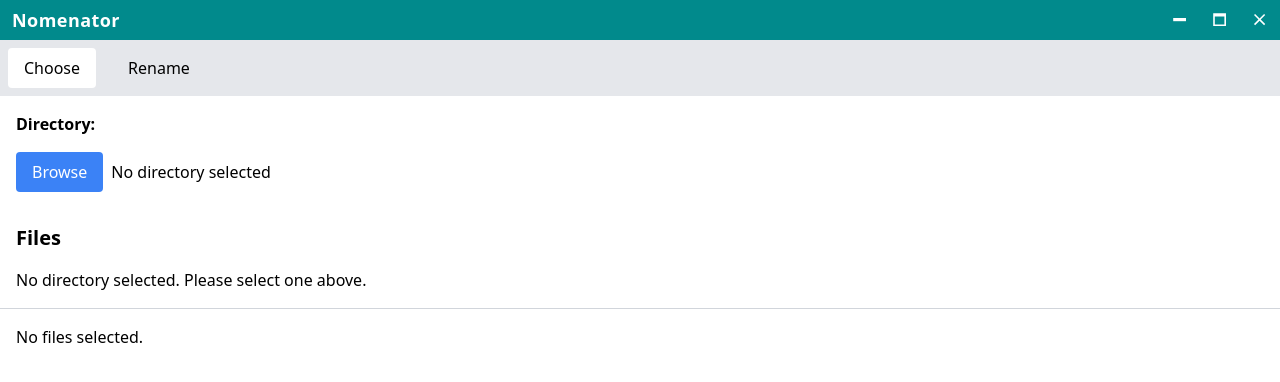
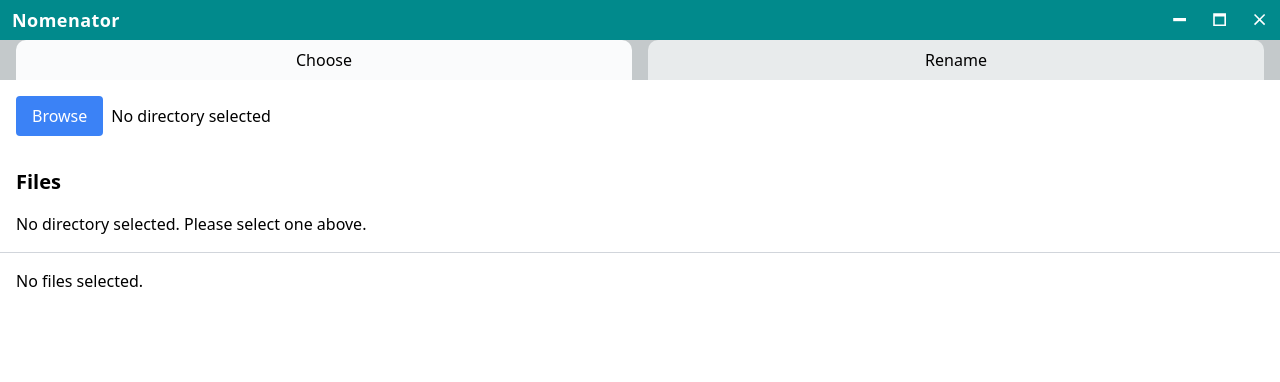
Before and after one commit to JerryLeeMelton/nomenator, a React (Vite) app: page / in a window 1280 px wide. Shown: the top 382 px of the page. Built offline with nearby package versions, Linux system fonts and the light colour scheme.

Commit message:
Main tabs styling

```diff
--- a/src/renderer/components/ChooseTab/ChooseTab.tsx
+++ b/src/renderer/components/ChooseTab/ChooseTab.tsx
@@ -40,7 +40,7 @@ export const ChooseTab: React.FC = () => {
 
   return (
     <div>
-      <h1 className="text-base font-bold mb-4">Directory:</h1>
+      {/* <h1 className="text-base font-bold mb-4">Directory:</h1> */}
       <div className="flex flex-row">
         <button
           className="px-4 py-2 mr-2 bg-blue-500 text-white rounded hover:bg-blue-600"
--- /dev/null
+++ b/src/renderer/components/MainTabs/MainTabs.css
@@ -0,0 +1,29 @@
+:root {
+  --main-tabs-border-radius: 10px;
+}
+
+.main-tabs {
+  display: flex;
+  flex-direction: row;
+  background-color: var(--gray-light);
+  width: 100%;
+  padding-left: 1rem;
+  padding-right: 1rem;
+}
+
+.main-tabs button {
+  justify-content: center;
+  align-items: center;
+  width: 100%;
+
+  background-color: var(--gray-lightest);
+
+  border-top-left-radius: var(--main-tabs-border-radius);
+  border-top-right-radius: var(--main-tabs-border-radius);
+  border-bottom-right-radius: 0;
+  border-bottom-left-radius: 0;
+}
+
+.main-tabs button.main-tabs-button-active {
+  background-color: var(--white);
+}
--- a/src/renderer/components/MainTabs/MainTabs.tsx
+++ b/src/renderer/components/MainTabs/MainTabs.tsx
@@ -2,6 +2,7 @@ import React from "react"
 import { useAppSelector } from "../../store/hooks"
 import { RootState } from "../../store/store"
 import { useAppDispatch } from "../../store/hooks"
+import "./MainTabs.css"
 
 interface MainTabsProps {
   tabs: string[]
@@ -25,12 +26,12 @@ export const MainTabs: React.FC<MainTabsProps> = ({
   }
 
   return (
-    <div className="bg-gray-200 p-2 flex space-x-4" id="tabs">
+    <div className="main-tabs  flex space-x-4" id="tabs">
       {tabs.map((tab) => {
         return (
           <button
             className={`px-4 py-2 rounded ${
-              activeTab === tab ? "bg-white" : "bg-transparent"
+              activeTab === tab ? "main-tabs-button-active" : "bg-transparent"
             }`}
             onClick={() => setActiveTab(tab)}
             key={`main-tab-${tab}`}
```
